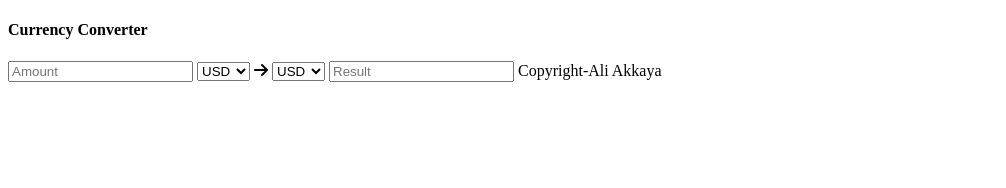
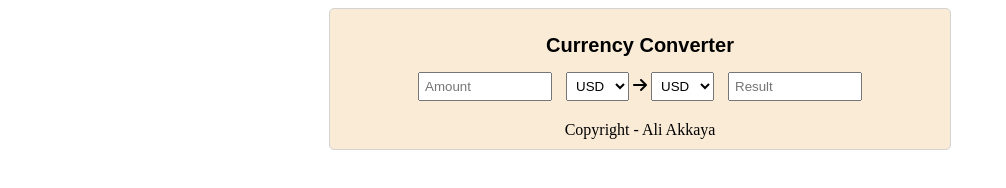
Before and after one commit to alakkaya/currency-converter, a plain HTML site: page index.html in a window 1280 px wide. Shown: the whole page, without its empty margins (0-1006 px from the left). Drawn offline with Linux system fonts and the light colour scheme.

Commit message:
css added

```diff
--- a/index.html
+++ b/index.html
@@ -6,6 +6,7 @@
     <meta name="viewport" content="width=device-width, initial-scale=1.0">
     <title>Currency Converter App</title>
     <link rel="stylesheet" href="https://cdnjs.cloudflare.com/ajax/libs/font-awesome/6.6.0/css/all.min.css">
+    <link rel="stylesheet" href="style.css">
 </head>
 
 <body>
@@ -14,7 +15,6 @@
             <div class="header-wrapper"><!-- DÖVİZ KURU ÇEVİRİCİ BAŞLIĞI -->
                 <h4>Currency Converter</h4>
             </div>
-
             <div class="content-wrapper">
                 <input id="amount" type="number" placeholder="Amount" />
 
@@ -94,9 +94,10 @@
 
                 <input type="number" id="result" readonly placeholder="Result" />
 
-                <span>Copyright-Ali Akkaya</span>
+                <span>Copyright - Ali Akkaya</span>
             </div>
         </div>
+
     </div>
 </body>
 
--- /dev/null
+++ b/style.css
@@ -0,0 +1,44 @@
+#main{
+    display: flex;
+    flex-direction: column;
+    border: 1px solid lightgrey;
+    width:600px;
+    height: auto;
+    align-items: center;
+    padding: 10px;
+    border-radius: 5px;
+    background-color:antiquewhite ;
+}
+
+#container{
+    display: flex;
+    flex-direction: column;
+    align-items: center;
+}
+
+.header-wrapper{
+    display: flex;
+    flex-direction: column;
+    align-items: center;
+}
+
+.header-wrapper >h4{
+    margin: 15px;
+    font-family: Arial, Helvetica, sans-serif;
+    font-size: 20px;
+}
+
+input{
+    padding: 5px;
+    margin: 0px 10px;
+    width:120px;
+}
+select{
+    padding: 5px;
+}
+
+span{
+    display: block;
+    text-align: center;
+    margin-top: 20px;
+}
```
